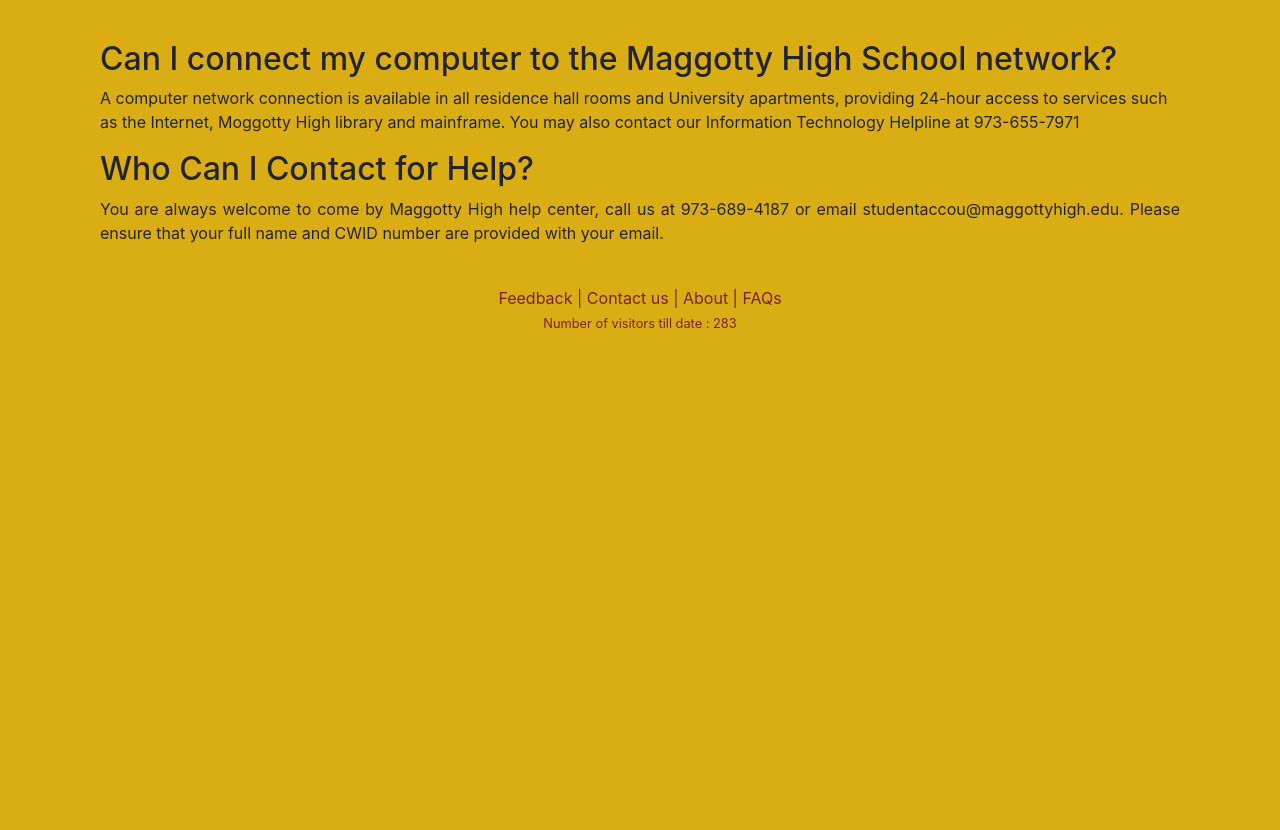
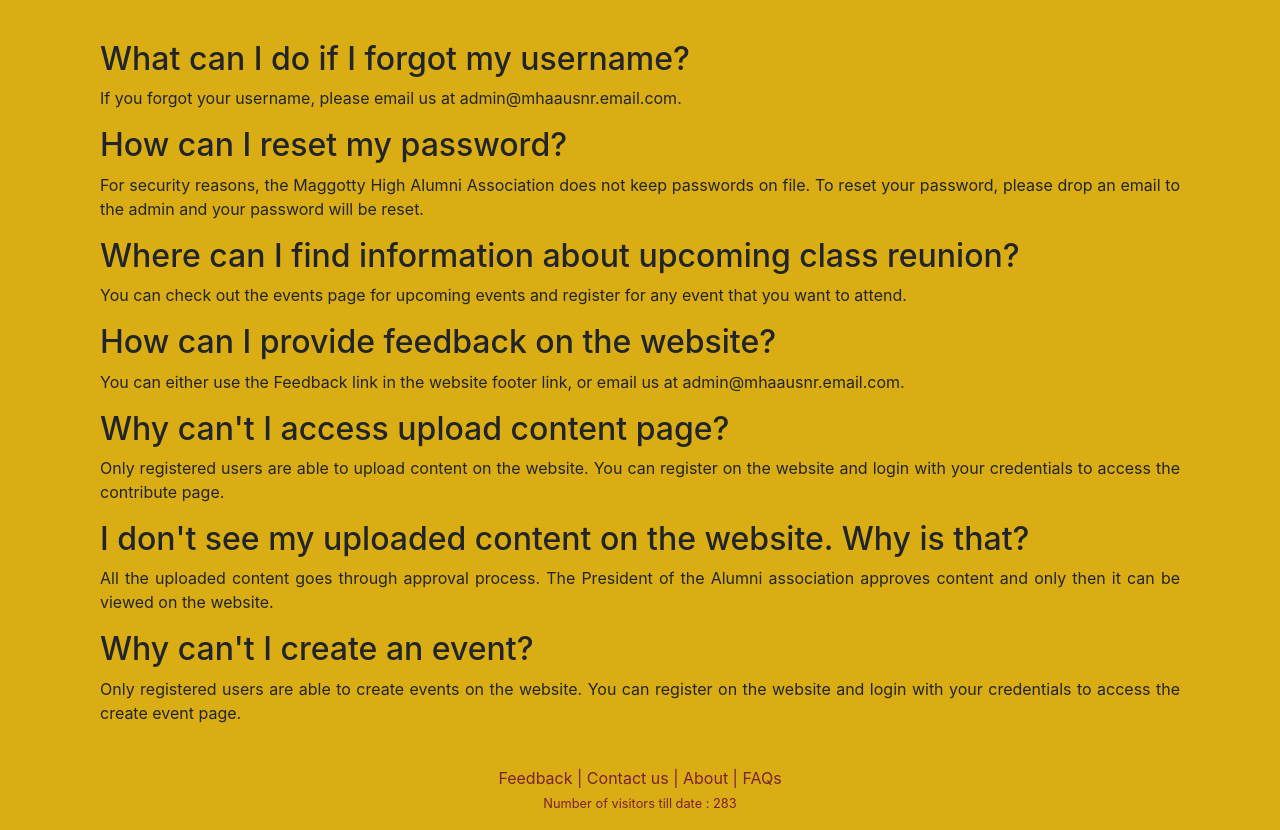
Before and after one commit to pallavitilloo/Maggotty-High-Alumni-Website, a Django app: page /faq/ in a window 1280 px wide. Shown: the part 76-906 px from the top of the page. Before the commit the page ends 404 px from the top, so only its background shows below. Run offline with Django 3.2, Linux system fonts and the light colour scheme; some libraries are stand-ins or nearby versions.

Commit message:
Changes to FAQs

```diff
--- a/Maggotty/templates/Maggotty/faq.html
+++ b/Maggotty/templates/Maggotty/faq.html
@@ -6,18 +6,70 @@ FAQs
 <div class="container">
     <div class="row row-content align-items-center">
       <div class="col col-sm order-sm-first col-md">
-         <h2 class="mt-0">Can I connect my computer to the Maggotty High School network?</h2>
-         <p class="d-none d-sm-block">A computer network connection is available in all residence hall rooms and University apartments, providing 24-hour access to services such as the Internet, Moggotty High library and mainframe. You may also contact our Information Technology Helpline at 973-655-7971 </p>
+         <h2 class="mt-0">What can I do if I forgot my username?</h2>
+         <p class="d-none d-sm-block">If you forgot your username, please email us at admin@mhaausnr.email.com.</p>
           </div>
        </div>
       </div>
     <div class="container">
-             <div class="row row-content align-items-center">
-               <div class="col col-sm order-sm-first col-md">
-                 <h2>Who Can I Contact for Help?</h2>
-                 <p class="text-justify"> You are always welcome to come by Maggotty High help center, call us at 973-689-4187 or email studentaccou@maggottyhigh.edu. Please ensure that your full name and CWID number are provided with your email.
-
-                   </div>
-                </div>
-               </div>
+        <div class="row row-content align-items-center">
+            <div class="col col-sm order-sm-first col-md">
+               <h2>How can I reset my password?</h2>
+                 <p class="text-justify">
+                  For security reasons, the Maggotty High Alumni Association does not keep passwords on file.
+                  To reset your password, please drop an email to the admin and your password will be reset.
+                  </p>
+            </div>
+        </div>
+      </div>
+      <div class="container">
+        <div class="row row-content align-items-center">
+            <div class="col col-sm order-sm-first col-md">
+               <h2>Where can I find information about upcoming class reunion?</h2>
+                 <p class="text-justify">
+                  You can check out the events page for upcoming events and register for any event that you want to attend.
+                  </p>
+            </div>
+        </div>
+      </div>
+      <div class="container">
+        <div class="row row-content align-items-center">
+            <div class="col col-sm order-sm-first col-md">
+               <h2>How can I provide feedback on the website?</h2>
+                 <p class="text-justify">
+                  You can either use the Feedback link in the website footer link, or email us at admin@mhaausnr.email.com.
+                  </p>
+            </div>
+        </div>
+      </div>
+      <div class="container">
+        <div class="row row-content align-items-center">
+            <div class="col col-sm order-sm-first col-md">
+               <h2>Why can't I access upload content page?</h2>
+                 <p class="text-justify">
+                  Only registered users are able to upload content on the website. You can register on the website and login with your credentials to access the contribute page.
+                  </p>
+            </div>
+        </div>
+      </div>
+      <div class="container">
+        <div class="row row-content align-items-center">
+            <div class="col col-sm order-sm-first col-md">
+               <h2>I don't see my uploaded content on the website. Why is that?</h2>
+                 <p class="text-justify">
+                  All the uploaded content goes through approval process. The President of the Alumni association approves content and only then it can be viewed on the website.
+                  </p>
+            </div>
+        </div>
+      </div>
+      <div class="container">
+        <div class="row row-content align-items-center">
+            <div class="col col-sm order-sm-first col-md">
+               <h2>Why can't I create an event?</h2>
+                 <p class="text-justify">
+                  Only registered users are able to create events on the website. You can register on the website and login with your credentials to access the create event page.
+                  </p>
+            </div>
+        </div>
+      </div>
 {% endblock %}
```
